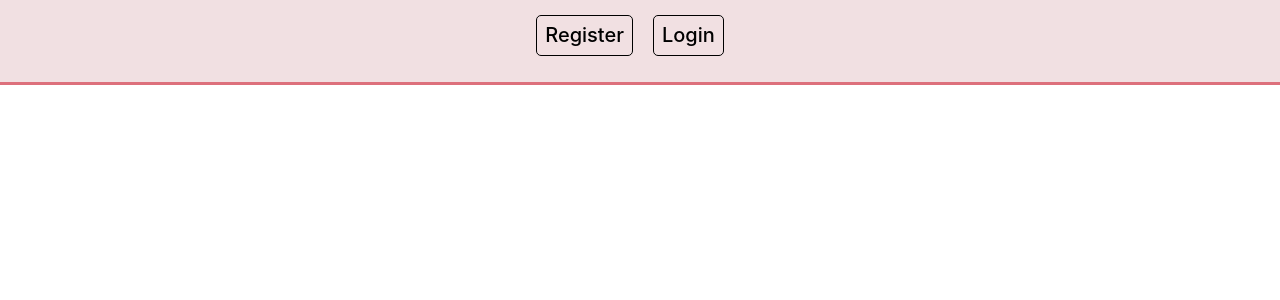
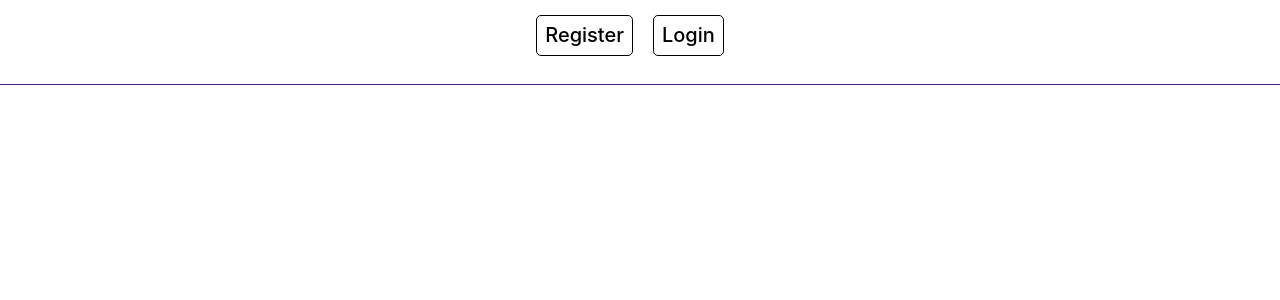
Before and after one commit to mandarinka99/goit-react-hw-08-phonebook, a React (Create React App) app: page / in a window 1280 px wide. Shown: the top 300 px of the page. Built offline with nearby package versions, Linux system fonts and the light colour scheme.

Commit message:
add styles

```diff
--- a/src/Components/appBar/AppBar.module.css
+++ b/src/Components/appBar/AppBar.module.css
@@ -1,6 +1,5 @@
 .header {
   margin: 0 auto;
-  border-bottom: 3px solid rgb(221, 112, 124);
-  background-color: rgb(241, 224, 226);
+  border-bottom: 1px solid rgb(80, 23, 235);
   height: 85px;
 }
```
